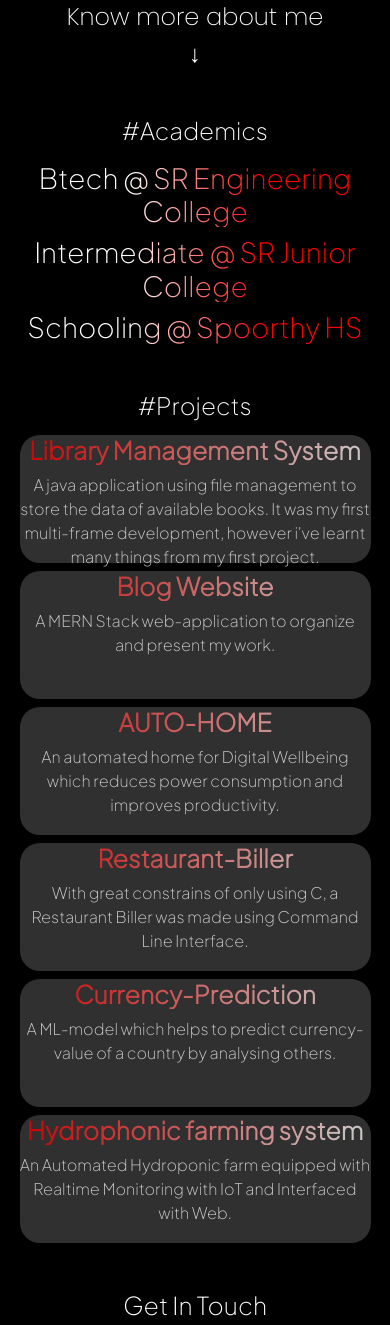
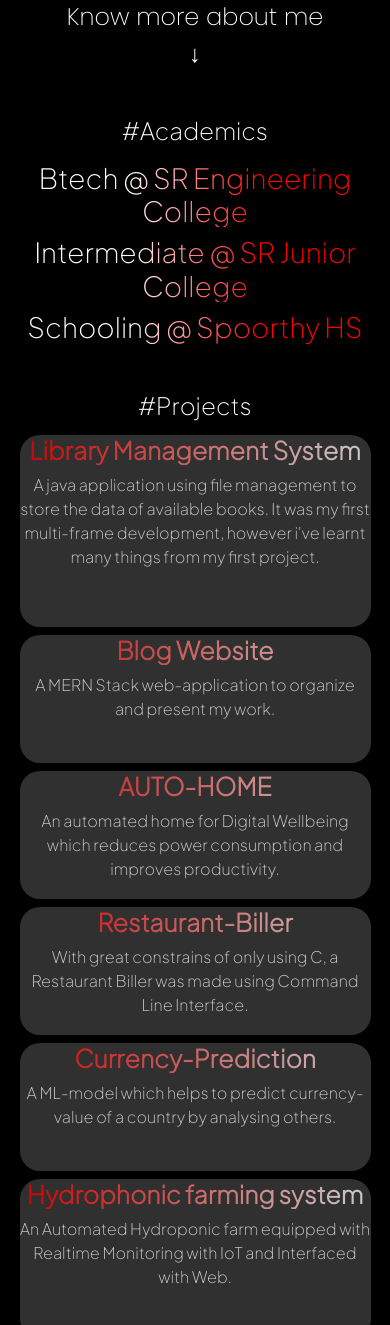
Before and after one commit to Durgaprasadshalva/blog, a plain HTML site: page index.html in a window 390 px wide. Shown: the part 238-1563 px from the top of the page. Drawn offline with nearby package versions, Linux system fonts and the light colour scheme.

Commit message:
Update styles.css

```diff
--- a/styles.css
+++ b/styles.css
@@ -108,7 +108,7 @@
     justify-content: center;
     text-align: center;
     width: 100%;
-    height: 8rem;
+    height: 12rem;
   }
   .card-2 {
     background-color: rgba(78, 77, 77, 0.8);
@@ -168,7 +168,7 @@
     justify-content: center;
     text-align: center;
     width: 100%;
-    height: 8rem;
+    height: 10rem;
   }
   .width-95{
     width: 90%;
```
